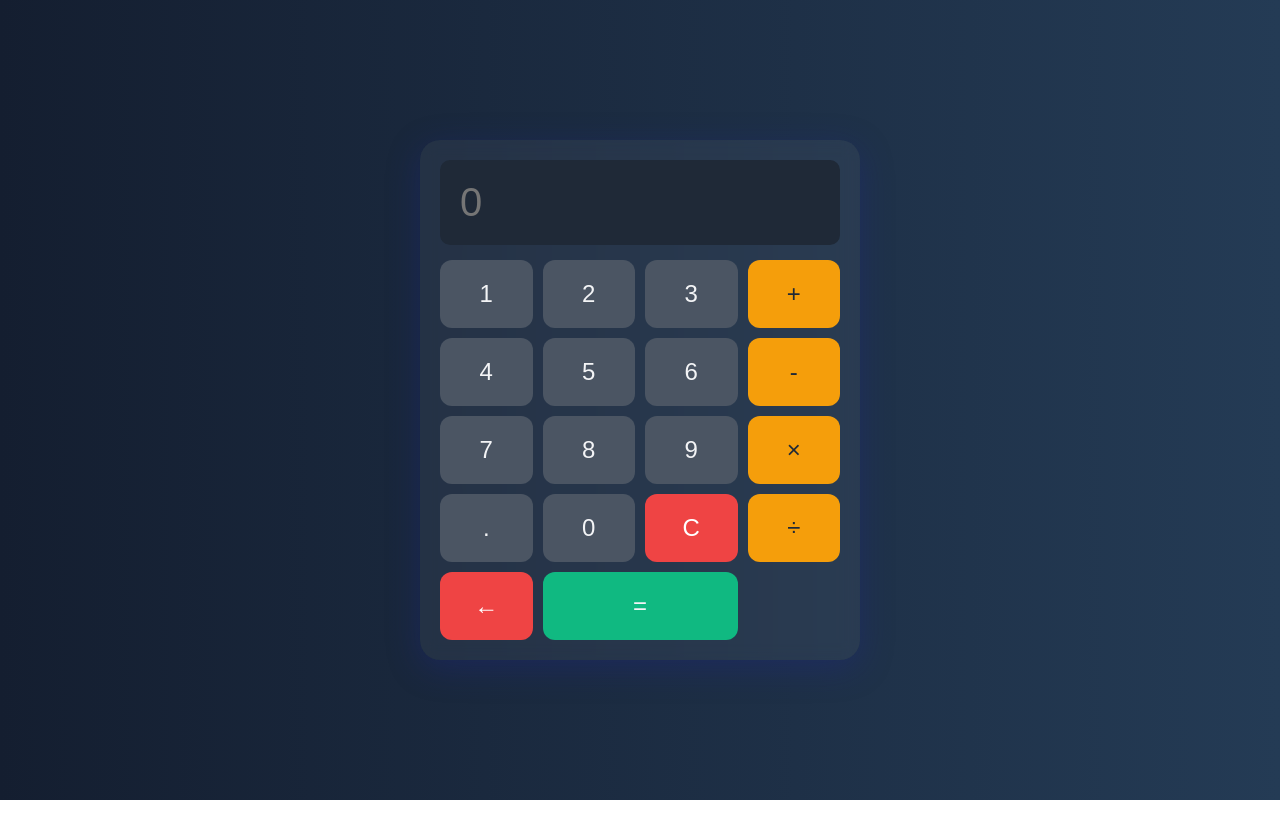
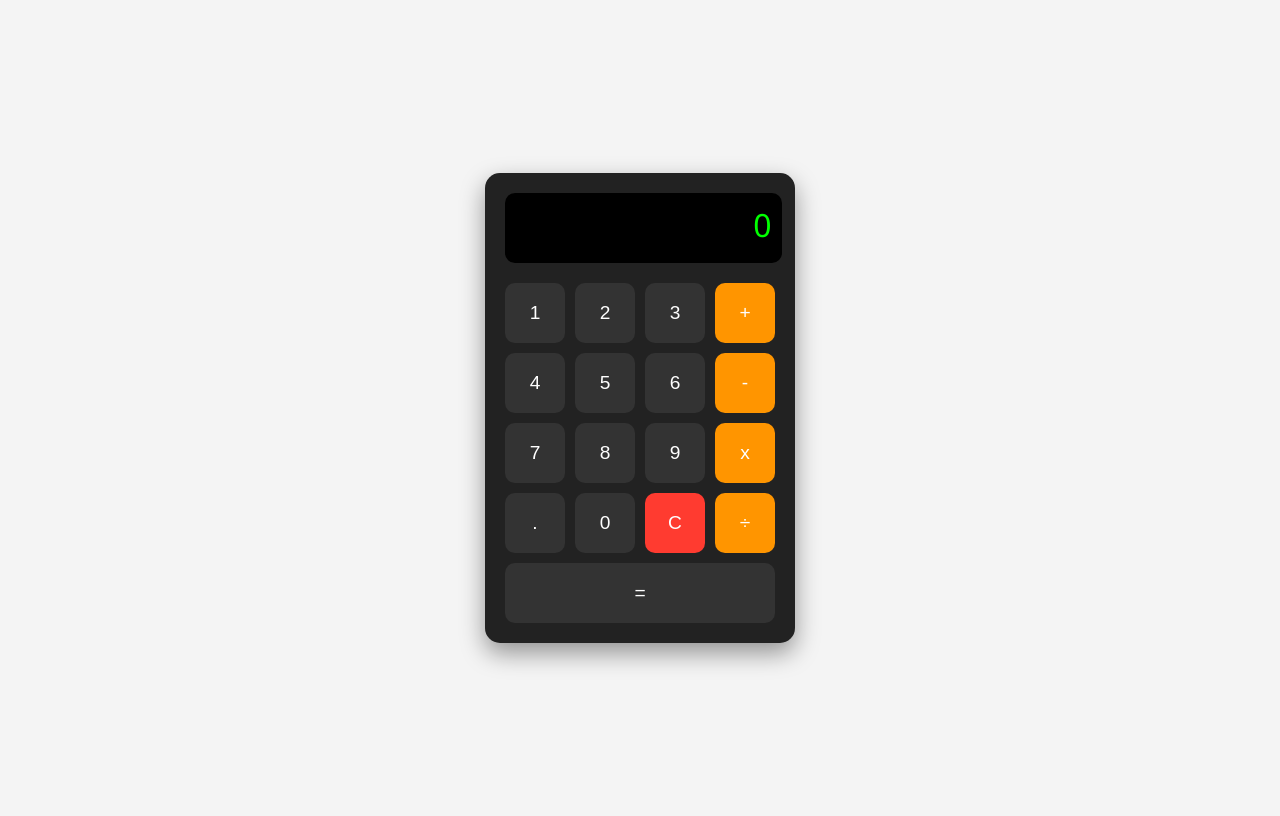
Before and after one commit to Mohan20030731/calculator-app, a plain HTML site: page index.html in a window 1280 px wide. Drawn offline with Linux system fonts and the light colour scheme.

Commit message:
added some changes

```diff
--- a/index.html
+++ b/index.html
@@ -3,37 +3,36 @@
   <head>
     <meta charset="UTF-8" />
     <meta name="viewport" content="width=device-width, initial-scale=1.0" />
-    <title>Advanced Calculator</title>
+    <title>Basic Calculator</title>
     <link rel="stylesheet" href="style.css" />
   </head>
   <body>
-    <main id="container">
-      <input id="display" type="text" placeholder="0" readonly />
-      <div id="keys">
-        <button onclick="appendToDisplay('1')">1</button>
-        <button onclick="appendToDisplay('2')">2</button>
-        <button onclick="appendToDisplay('3')">3</button>
-        <button class="operator-btn" onclick="appendToDisplay('+')">+</button>
+    <div class="calculator">
+      <div class="display" id="display">0</div>
+      <div class="buttons">
+        <button onclick="appendNumber('1')">1</button>
+        <button onclick="appendNumber('2')">2</button>
+        <button onclick="appendNumber('3')">3</button>
+        <button class="operator" onclick="appendOperator('+')">+</button>
 
-        <button onclick="appendToDisplay('4')">4</button>
-        <button onclick="appendToDisplay('5')">5</button>
-        <button onclick="appendToDisplay('6')">6</button>
-        <button class="operator-btn" onclick="appendToDisplay('-')">-</button>
+        <button onclick="appendNumber('4')">4</button>
+        <button onclick="appendNumber('5')">5</button>
+        <button onclick="appendNumber('6')">6</button>
+        <button class="operator" onclick="appendOperator('-')">-</button>
 
-        <button onclick="appendToDisplay('7')">7</button>
-        <button onclick="appendToDisplay('8')">8</button>
-        <button onclick="appendToDisplay('9')">9</button>
-        <button class="operator-btn" onclick="appendToDisplay('*')">×</button>
+        <button onclick="appendNumber('7')">7</button>
+        <button onclick="appendNumber('8')">8</button>
+        <button onclick="appendNumber('9')">9</button>
+        <button class="operator" onclick="appendOperator('*')">x</button>
 
-        <button onclick="appendToDisplay('.')">.</button>
-        <button onclick="appendToDisplay('0')">0</button>
-        <button id="clear-btn" onclick="clearDisplay()">C</button>
-        <button class="operator-btn" onclick="appendToDisplay('/')">÷</button>
+        <button onclick="appendNumber('.')">.</button>
+        <button onclick="appendNumber('0')">0</button>
+        <button class="clear" onclick="clearDisplay()">C</button>
+        <button class="operator" onclick="appendOperator('/')">÷</button>
 
-        <button id="backspace-btn" onclick="backspace()">←</button>
-        <button id="equal-btn" onclick="calculate()">=</button>
+        <button class="equal" onclick="calculate()">=</button>
       </div>
-    </main>
-    <script src="script.js"></script>
+    </div>
+    <script src="script.js" defer></script>
   </body>
 </html>
--- a/script.js
+++ b/script.js
@@ -1,22 +1,45 @@
 const display = document.getElementById("display");
+let currentInput = "";
 
-function appendToDisplay(input) {
-  display.value += input;
+function appendNumber(number) {
+  if (currentInput === "0" && number !== ".") {
+    currentInput = number;
+  } else {
+    currentInput += number;
+  }
+  updateDisplay();
+}
+
+function appendOperator(operator) {
+  const lastChar = currentInput.slice(-1);
+  if ("+-*/".includes(lastChar)) {
+    currentInput = currentInput.slice(0, -1) + operator;
+  } else {
+    currentInput += operator;
+  }
+  updateDisplay();
 }
 
 function clearDisplay() {
-  display.value = "";
-}
-
-function backspace() {
-  display.value = display.value.slice(0, -1);
+  currentInput = "";
+  updateDisplay();
 }
 
 function calculate() {
   try {
-    const result = Function("return " + display.value)();
-    display.value = result;
+    const result = eval(currentInput);
+    currentInput = result.toString();
+    updateDisplay();
   } catch (error) {
-    display.value = "Error";
+    currentInput = "Error";
+    updateDisplay();
+    setTimeout(() => {
+      currentInput = "";
+      updateDisplay();
+    }, 1500);
   }
 }
+
+function updateDisplay() {
+  display.innerText = currentInput || "0";
+}
--- a/style.css
+++ b/style.css
@@ -1,99 +1,72 @@
 body {
-  margin: 0;
-  font-family: "Segoe UI", Tahoma, Geneva, Verdana, sans-serif;
+  font-family: "Segoe UI", sans-serif;
+  background-color: #f4f4f4;
   display: flex;
   justify-content: center;
   align-items: center;
   height: 100vh;
-  background: linear-gradient(to right, #141e30, #243b55);
 }
 
-#container {
-  background: rgba(255, 255, 255, 0.05);
-  border-radius: 20px;
+.calculator {
+  background-color: #222;
   padding: 20px;
-  box-shadow: 0 8px 32px 0 rgba(31, 38, 135, 0.37);
-  -webkit-backdrop-filter: blur(8px);
-  backdrop-filter: blur(8px);
-  max-width: 400px;
-  width: 90%;
+  border-radius: 15px;
+  box-shadow: 0 10px 25px rgba(0, 0, 0, 0.4);
 }
 
-#display {
-  width: 90%;
-  padding: 20px;
-  font-size: 2.5rem;
-  text-align: left;
-  border: none;
+.display {
+  width: 95%;
+  height: 50px;
+  background-color: #000;
+  color: #0f0;
+  text-align: right;
+  padding: 10px;
+  font-size: 2rem;
   border-radius: 10px;
-  margin-bottom: 15px;
-  background: #1f2937;
-  color: #f9fafb;
+  margin-bottom: 20px;
+  overflow-x: auto;
 }
 
-#keys {
+.buttons {
   display: grid;
-  grid-template-columns: repeat(4, 1fr);
-  gap: 10px;
+  grid-template-columns: repeat(4, 60px);
+  grid-gap: 10px;
 }
 
 button {
-  padding: 20px;
-  font-size: 1.5rem;
+  height: 60px;
+  font-size: 1.2rem;
   border: none;
-  border-radius: 12px;
-  background-color: #4b5563;
-  color: #f3f4f6;
+  border-radius: 10px;
+  background-color: #333;
+  color: #fff;
   cursor: pointer;
-  transition: all 0.2s ease;
+  transition: background 0.2s;
 }
 
 button:hover {
-  background-color: #6b7280;
-  transform: scale(1.05);
+  background-color: #555;
 }
 
-button:active {
-  background-color: #374151;
-  transform: scale(0.98);
+.operator {
+  background-color: #ff9500;
+  &:hover {
+    background-color: #ffb650;
+  }
 }
 
-.operator-btn {
-  background-color: #f59e0b;
-  color: #1f2937;
+.equal {
+  background-color: #333;
+  grid-column: span 4;
+  &:hover {
+    background-color: #555;
+  }
 }
 
-.operator-btn:hover {
-  background-color: #d97706;
-}
-
-#clear-btn,
-#backspace-btn {
-  background-color: #ef4444;
-  color: white;
-}
-
-#clear-btn:hover,
-#backspace-btn:hover {
-  background-color: #dc2626;
-}
-
-#equal-btn {
-  background-color: #10b981;
-  grid-column: span 2;
-}
-
-#equal-btn:hover {
-  background-color: #059669;
-}
-
-@media (max-width: 500px) {
-  #display {
-    font-size: 1.8rem;
-  }
-
-  button {
-    padding: 15px;
-    font-size: 1.2rem;
+.clear {
+  background-color: #ff3b30;
+  grid-column: span 1;
+  &:hover {
+    background-color: #ff554c;
   }
 }
```
Also changed, not shown: Calculator.png (added), 2 other files.
